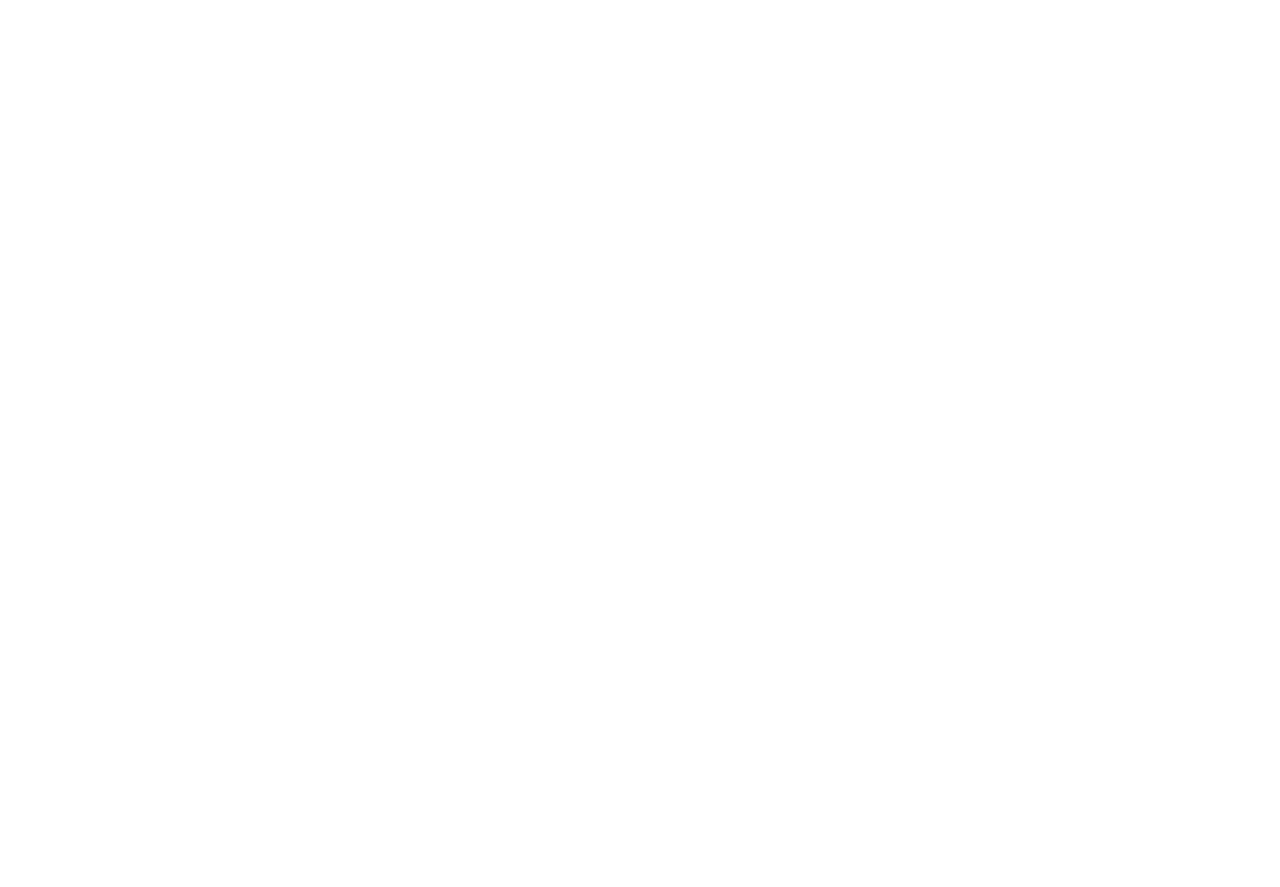
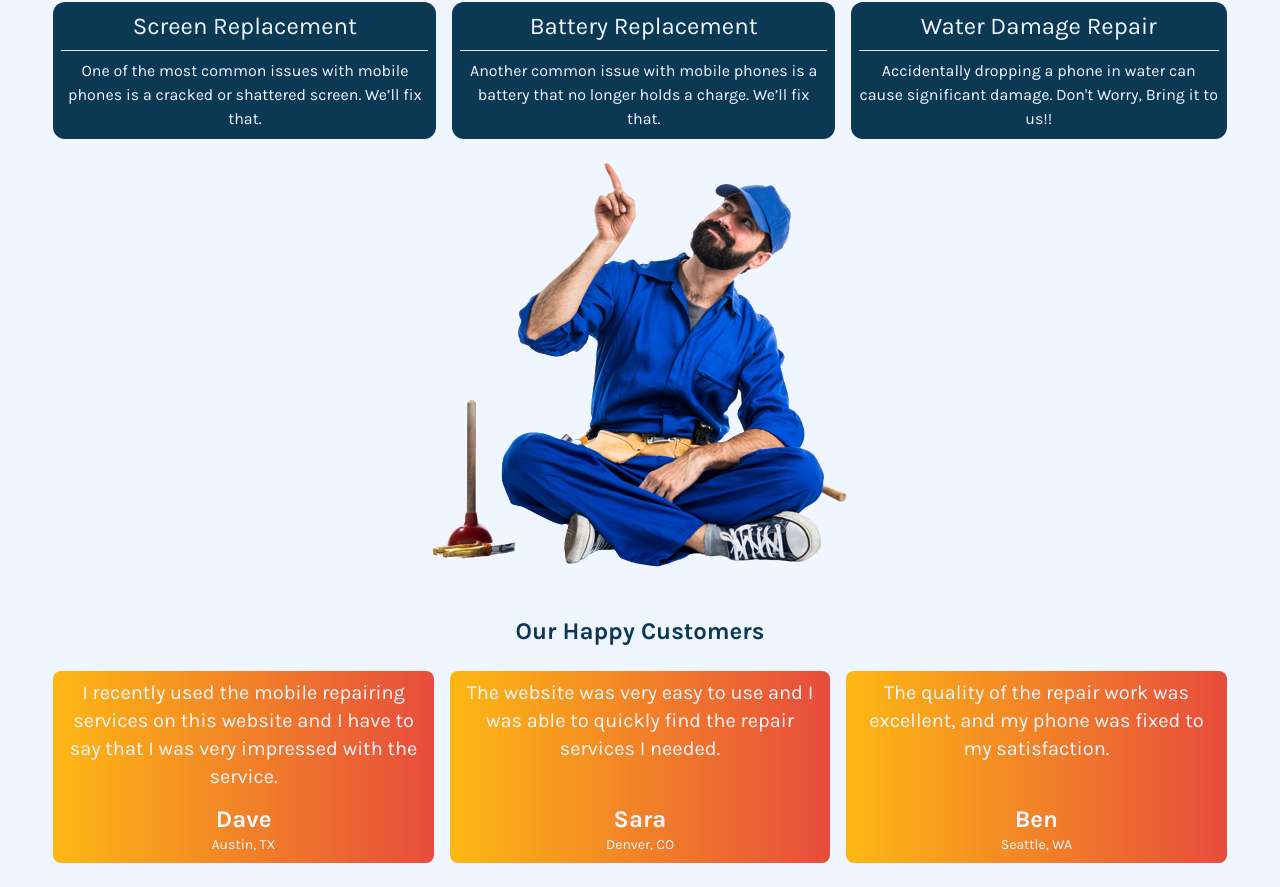
Before and after one commit to bhargavjyoti/repair-raccoons, a React (Vite) app: page / in a window 1280 px wide. Shown: the part 2172-3059 px from the top of the page. Before the commit the page ends 2094 px from the top, so only its background shows below. Built offline with nearby package versions, Linux system fonts and the light colour scheme.

Commit message:
Add features and customers section

```diff
--- a/src/App.tsx
+++ b/src/App.tsx
@@ -2,6 +2,8 @@
 import Hero from "./components/Hero";
 import About from "./components/About";
 import Working from "./components/Working";
+import Features from "./components/Features";
+import Customers from "./components/Customers";
 
 function App() {
     return (
@@ -10,6 +12,8 @@
             <Hero />
             <About />
             <Working />
+            <Features />
+            <Customers />
         </>
     );
 }
--- /dev/null
+++ b/src/components/Customers.tsx
@@ -0,0 +1,29 @@
+// Importing Customers
+import customers from '../data/customers.json'
+
+type Props = {}
+
+const Customers = (props: Props) => {
+  return (
+    <div className='w-full py-6 bg-textPrimary'>
+        <div className='w-11/12 mx-auto'>
+            <h1 className='font-bold text-2xl text-center text-textSecondary mb-6 md:pb-0'>Our Happy Customers</h1>
+            <div className='flex flex-col gap-4 md:flex-row'>
+                {
+                    customers.map(customer => {
+                        return <div key={customer.id} className='flex flex-col justify-between bg-gradient-to-r from-primary to-secondary p-2 text-textPrimary text-center rounded-lg h-40 md:h-48 md:w-1/3'>
+                            <p className='font-normal text-md lg:text-xl'>{customer.content}</p>
+                            <div>
+                                <h2 className='font-bold text-xl lg:text-2xl'>{customer.name}</h2>
+                                <p className='font-normal text-sm lg:text-md'>{customer.city}</p>
+                            </div>
+                        </div>
+                    })
+                }
+            </div>
+        </div>
+    </div>
+  )
+}
+
+export default Customers
--- /dev/null
+++ b/src/components/Features.tsx
@@ -0,0 +1,35 @@
+// Importing Data
+import features from '../data/features.json'
+
+// Image
+import FeatureImg from '../assets/features-img.png'
+type Props = {}
+
+const Features = (props: Props) => {
+  return (
+    <div className='bg-textPrimary w-full py-6'>
+        <div className='w-11/12 mx-auto'>
+            <h1 className='font-bold text-2xl text-center text-textSecondary mb-6 md:pb-0'>Some Of Our Features</h1>
+            <div className='flex flex-col gap-4 md:flex-row md:justify-between'>
+                {
+                    features.map(feature => {
+                        return (
+                            <div key={feature.id} className='flex flex-col justify-center text-center p-2 bg-textSecondary text-textPrimary gap-2 rounded-xl'>
+                                <h3 className='text-bold text-2xl'>{feature.title}</h3>
+                                <hr />
+                                <p className='text-normal text-md'>{feature.content}</p>
+                            </div>
+                        )
+                    })
+                }
+            </div>
+            {/* Image */}
+            <div className='flex justify-center'>
+                <img src={FeatureImg} alt="feature-image" className='hidden w-auto h-auto md:block mt-6' />
+            </div>
+        </div>
+    </div>
+  )
+}
+
+export default Features
--- a/src/components/Working.tsx
+++ b/src/components/Working.tsx
@@ -12,7 +12,7 @@
   return (
     <section className='bg-gradient-to-r from-primary to-secondary w-full rounded-t-xl py-6'>
         <div className="mx-auto w-11/12">
-            <h1 className='font-bold text-2xl text-center text-textPrimary pb-6 md:pb-0'>About Us</h1>
+            <h1 className='font-bold text-2xl text-center text-textPrimary pb-6 md:pb-0'>How It Works</h1>
             <div className="flex items-center justify-center gap-2 mb-6">
                 <hr className='w-6'/>
                 <h3 className='font-normal text-center text-textPrimary text-lg'>3 Simple Steps To Go </h3>
--- /dev/null
+++ b/src/data/customers.json
@@ -0,0 +1,20 @@
+[
+    {
+        "id": 1,
+        "content": "I recently used the mobile repairing services on this website and I have to say that I was very impressed with the service.",
+        "name": "Dave",
+        "city": "Austin, TX"
+    },
+    {
+        "id": 2,
+        "content": "The website was very easy to use and I was able to quickly find the repair services I needed.",
+        "name": "Sara",
+        "city": "Denver, CO"
+    },
+    {
+        "id": 3,
+        "content": "The quality of the repair work was excellent, and my phone was fixed to my satisfaction.",
+        "name": "Ben",
+        "city": "Seattle, WA"
+    }
+]
--- /dev/null
+++ b/src/data/features.json
@@ -0,0 +1,17 @@
+[
+    {
+        "id" : 1,
+        "title" : "Screen Replacement",
+        "content" : "One of the most common issues with mobile phones is a cracked or shattered screen. We’ll fix that."
+    },
+    {
+        "id" : 2,
+        "title" : "Battery Replacement",
+        "content" : "Another common issue with mobile phones is a battery that no longer holds a charge. We’ll fix that."
+    },
+    {
+        "id" : 3,
+        "title" : "Water Damage Repair",
+        "content" : "Accidentally dropping a phone in water can cause significant damage. Don't Worry, Bring it to us!!"
+    }
+]
```
Also changed, not shown: src/assets/features-img.png (added).
